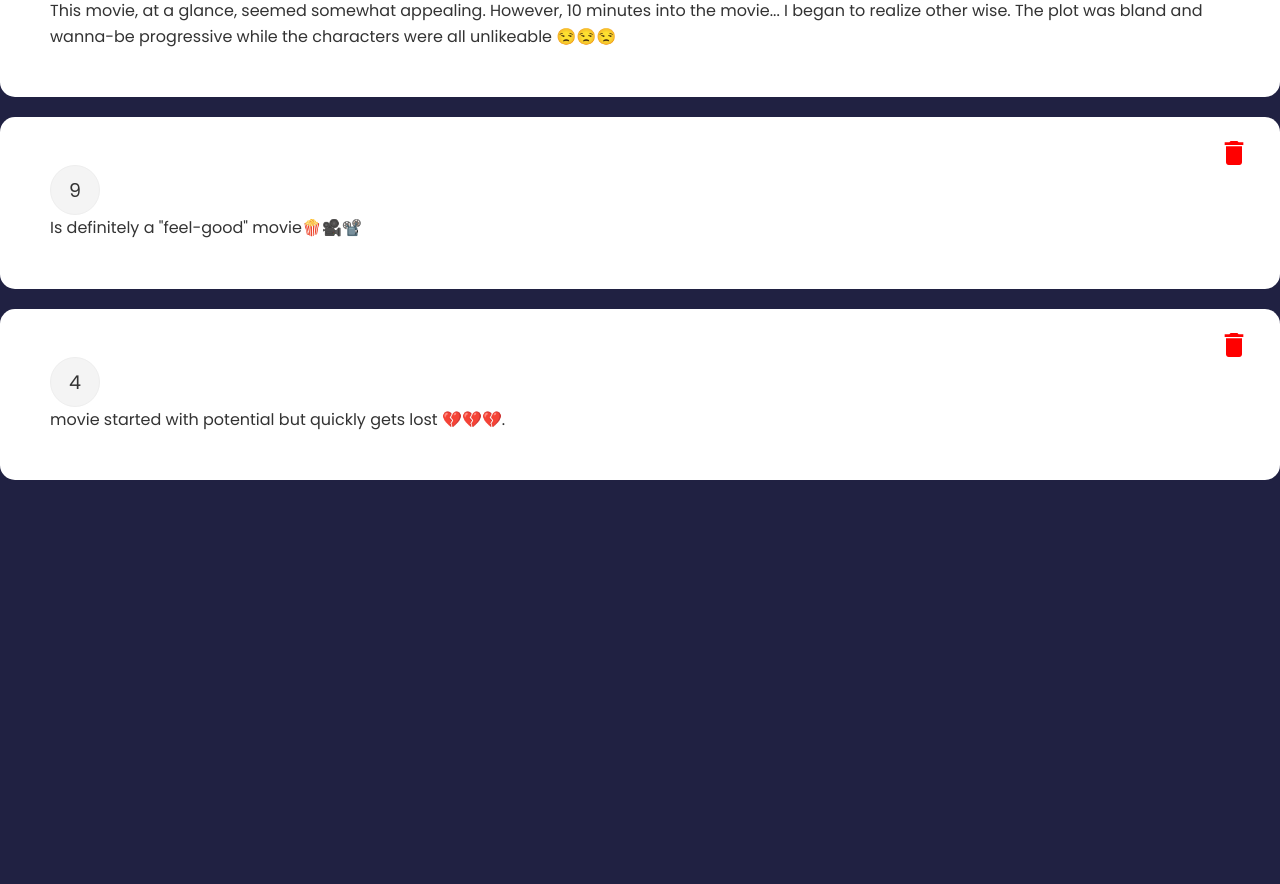
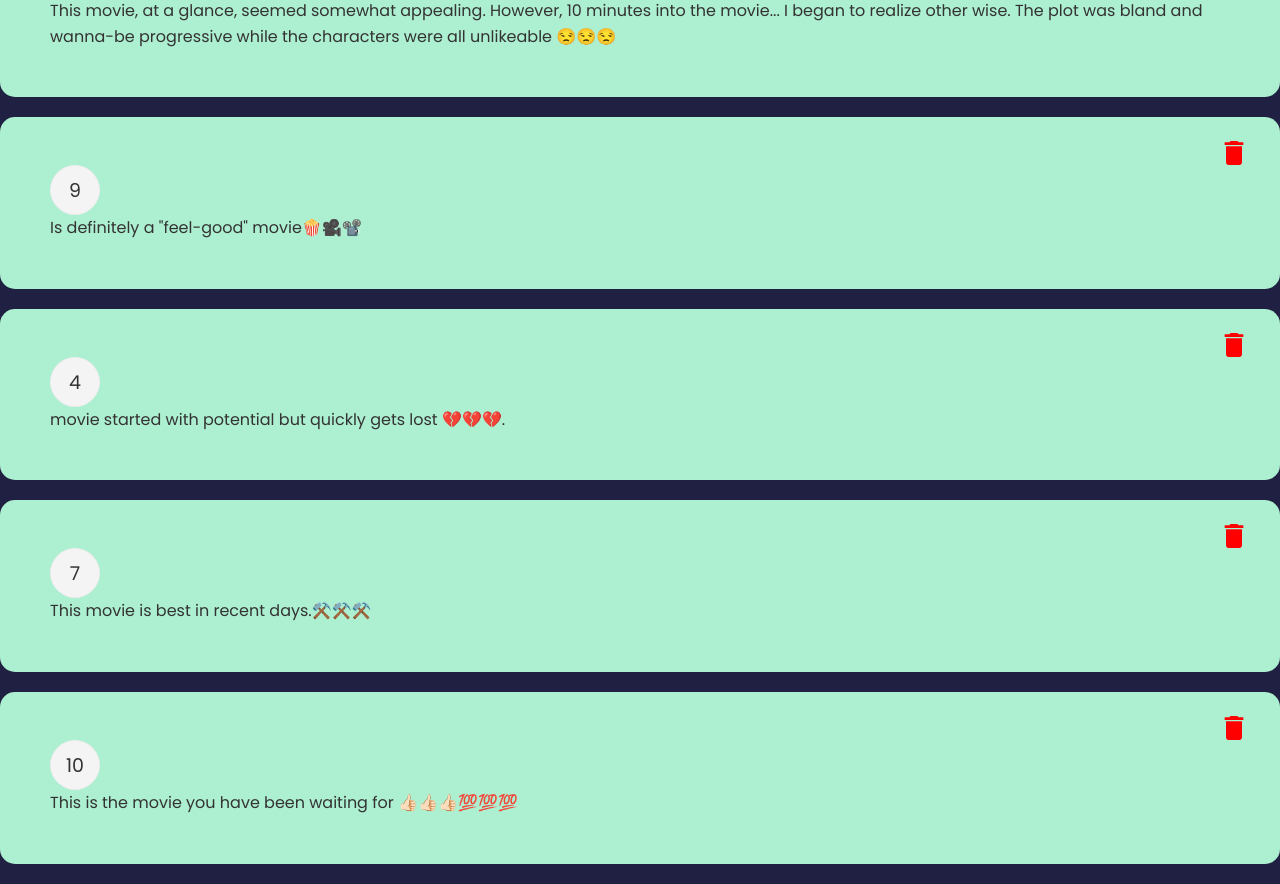
Before and after one commit to PawanNepson/FeedBack, a React (Create React App) app: page / in a window 1280 px wide. Shown: the part 190-1074 px from the top of the page. Before the commit the page ends 800 px from the top, so only its background shows below. Built offline with nearby package versions, Linux system fonts and the light colour scheme.

Commit message:
Some data added in dummy data

```diff
--- a/src/components/shared/Card.js
+++ b/src/components/shared/Card.js
@@ -4,7 +4,7 @@ function Card({ children, reverse }) {
   return (
     <div
       className='card'
-      style={{ backgroundColor: reverse ? 'rgba(0,0,0,0.4)' : '#fff' }}
+      style={{ backgroundColor: reverse ? 'rgba(0,0,100,0.4)' : '#ADEFD1FF' }}
     >
       {children}
     </div>
--- a/src/data/FeedbackData.js
+++ b/src/data/FeedbackData.js
@@ -14,4 +14,14 @@ export const FeedbackData = [
         rating: 4,
         text: 'movie started with potential but quickly gets lost 💔💔💔.',
     },
+    {
+        id: 4,
+        rating: 7,
+        text: 'This movie is best in recent days.⚒️⚒️⚒️',
+    },
+    {
+        id: 5,
+        rating: 10,
+        text: 'This is the movie you have been waiting for 👍🏻👍🏻👍🏻💯💯💯',
+    },
 ];
```
